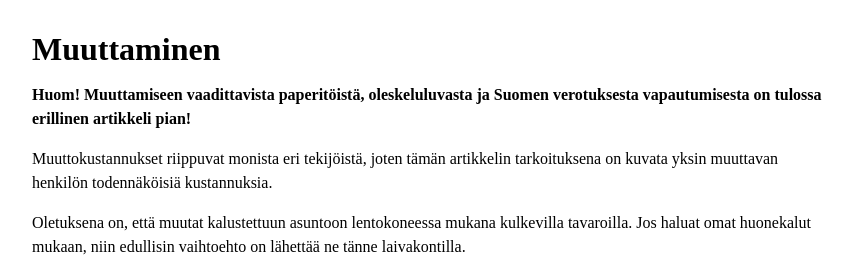
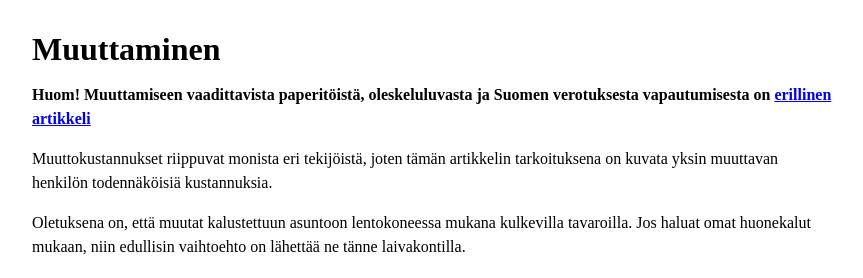
Before and after one commit to pitkonaarinparatiisi/pitkonaarinparatiisi.github.io, a Jekyll site: the page built from muuttaminen.md, in a window 1280 px wide. Shown: the top 278 px of the page, without its empty margins (208-1071 px from the left). Built offline with Jekyll 4.4.1, drawn with Linux system fonts in a browser that asks for light colours; our own code applies the rules of GitHub Pages for plain Markdown files.

Commit message:
Update muuttaminen.md

```diff
--- a/muuttaminen.md
+++ b/muuttaminen.md
@@ -1,6 +1,6 @@
 # Muuttaminen
 
-**Huom! Muuttamiseen vaadittavista paperitöistä, oleskeluluvasta ja Suomen verotuksesta vapautumisesta on tulossa erillinen artikkeli pian!**
+**Huom! Muuttamiseen vaadittavista paperitöistä, oleskeluluvasta ja Suomen verotuksesta vapautumisesta on [erillinen artikkeli](http://www.pitkonaarinparatiisi.info/oleskelulupa.html)**
 
 Muuttokustannukset riippuvat monista eri tekijöistä, joten tämän artikkelin tarkoituksena on kuvata yksin muuttavan henkilön todennäköisiä kustannuksia.
 
```
